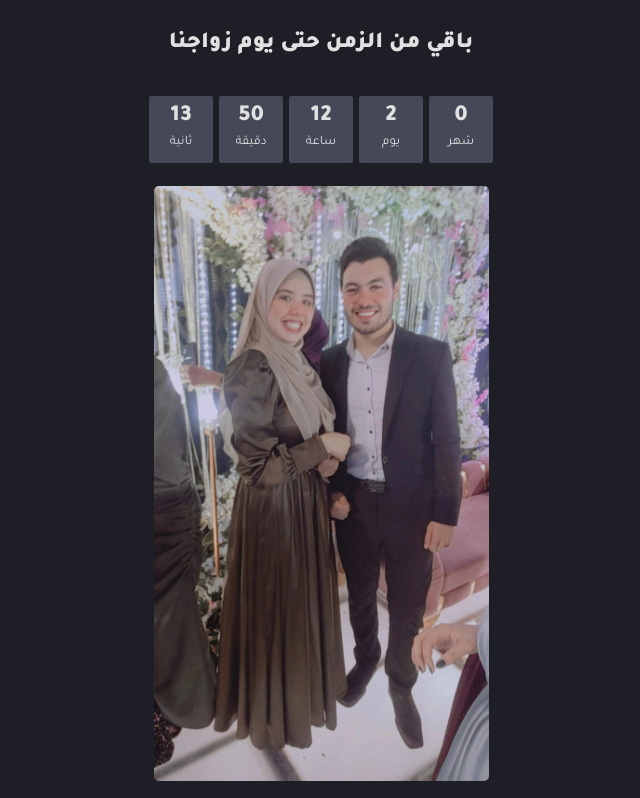
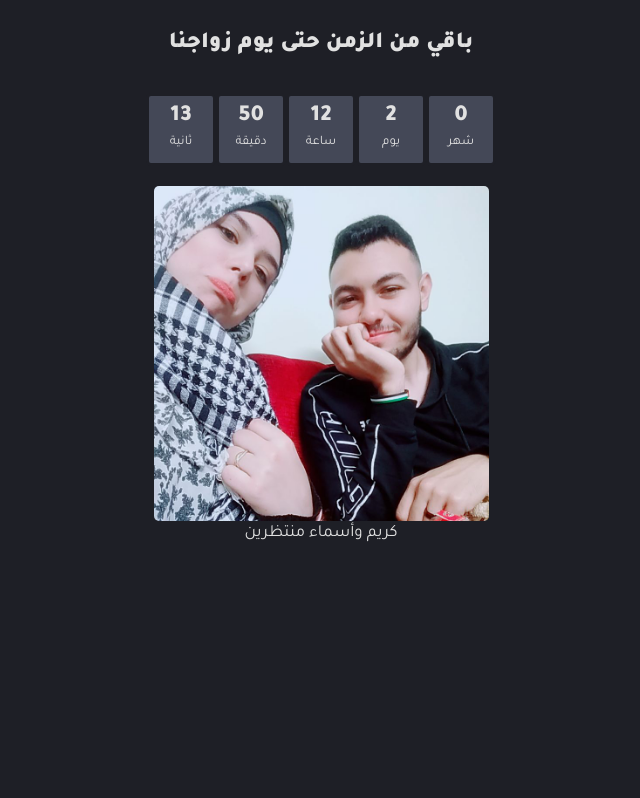
Before and after one commit to KareemAbo3id/kareem-asmaa-wedding-countdown, a plain HTML site: page index.html in a window 1280 px wide. Shown: the top 798 px of the page, without its empty margins (319-959 px from the left). Drawn offline with nearby package versions, Linux system fonts and the light colour scheme.

Commit message:
Update index.html

```diff
--- a/index.html
+++ b/index.html
@@ -42,14 +42,14 @@
                     <h3 class="timeType">شهر</h3>
                 </div>
             </div>
-            <div id="theFinal" class="carousel slide">
+            <div id="theFinal" class="carousel slide hide">
                 <img
                      src="https://raw.githubusercontent.com/KareemAbo3id/kareem-asmaa-wedding-countdown/master/images/final.jpg"
                      class="d-block w-100 KareemAndAsmaa"
                  />
             </div>
             <div
-                id="carouselExampleInterval hide"
+                id="carouselExampleInterval"
                 class="carousel slide"
                 data-bs-ride="carousel"
             >
```
